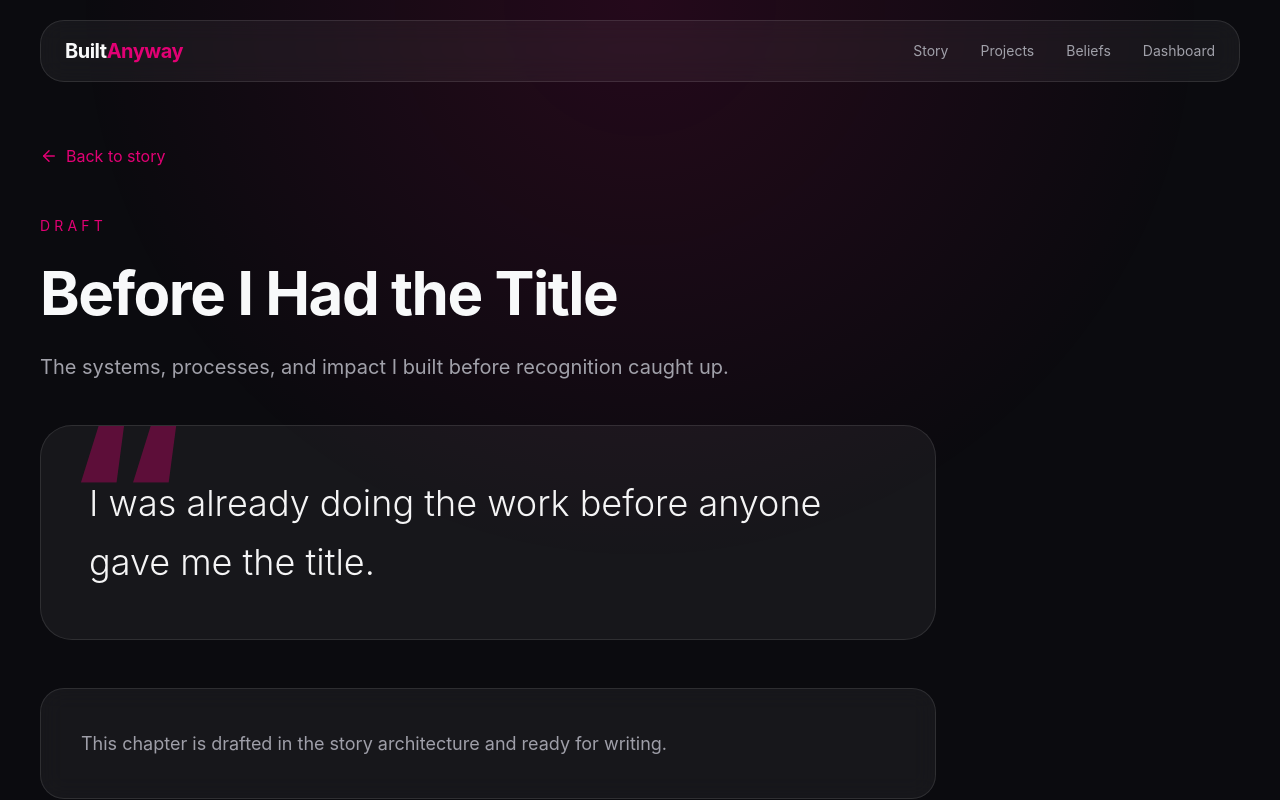
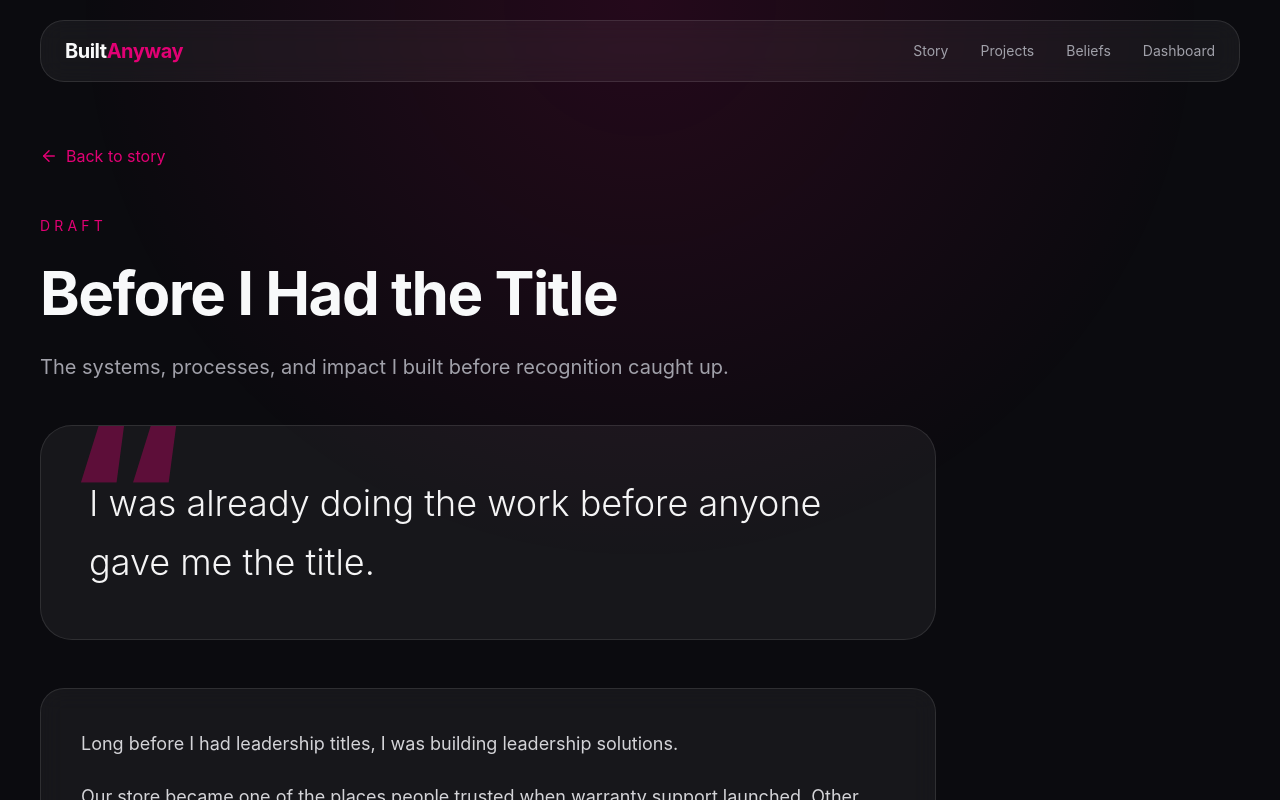
Before and after one commit to JKushi/built-anyway, a Next.js app: page /story/before-i-had-the-title in a window 1280 px wide. Shown: the top 800 px of the page. Built offline with nearby package versions, Linux system fonts and the light colour scheme.

Commit message:
update chapters placeholder

```diff
--- a/src/app/story/[slug]/page.tsx
+++ b/src/app/story/[slug]/page.tsx
@@ -49,11 +49,12 @@ export default async function StoryChapterPage({ params }: Props) {
             </p>
           </div>
 
-          <div className="glass-panel p-8 md:p-10">
-            <p className="text-zinc-400 leading-relaxed text-lg">
-              This chapter is drafted in the story architecture and ready for
-              writing.
-            </p>
+          <div className="glass-panel p-8 md:p-10 space-y-6">
+            {chapter.body?.map((paragraph, index) => (
+              <p key={index} className="text-zinc-300 leading-relaxed text-lg">
+                {paragraph}
+              </p>
+            ))}
           </div>
         </article>
       </section>
```
